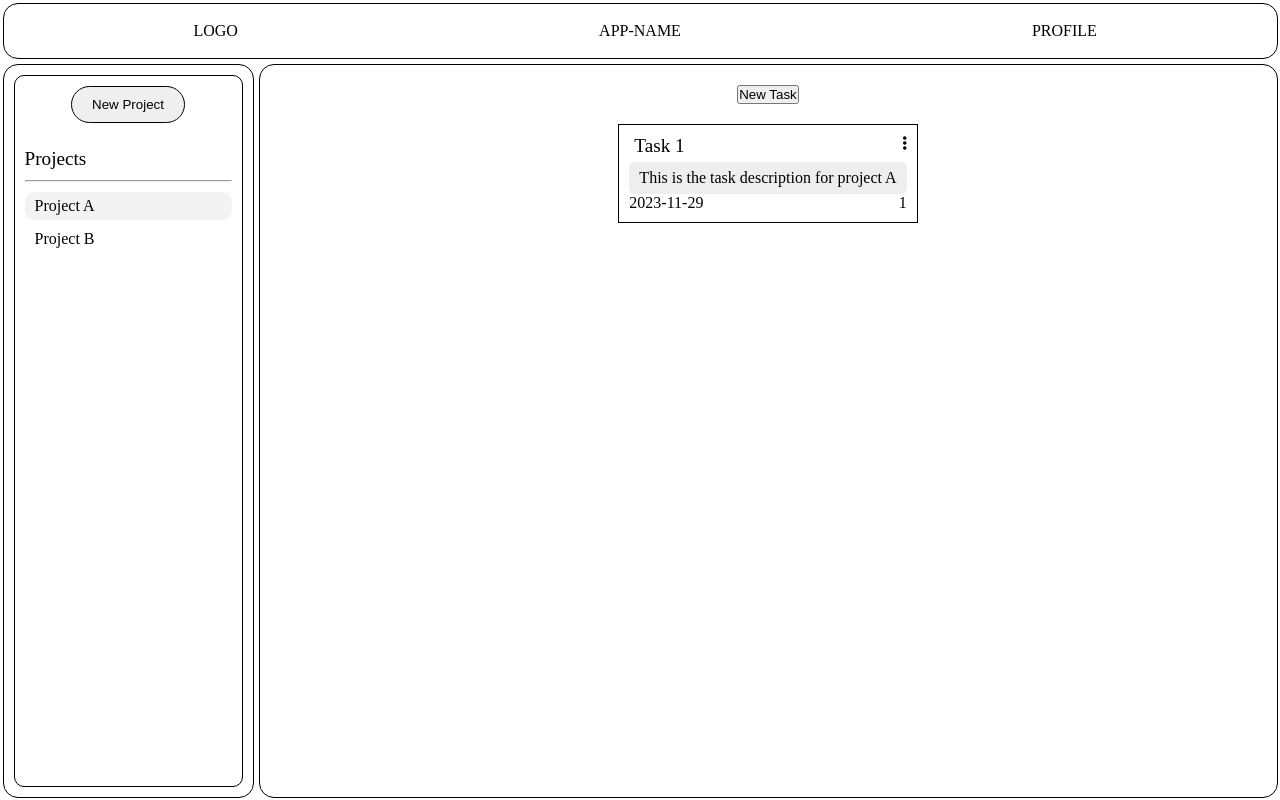
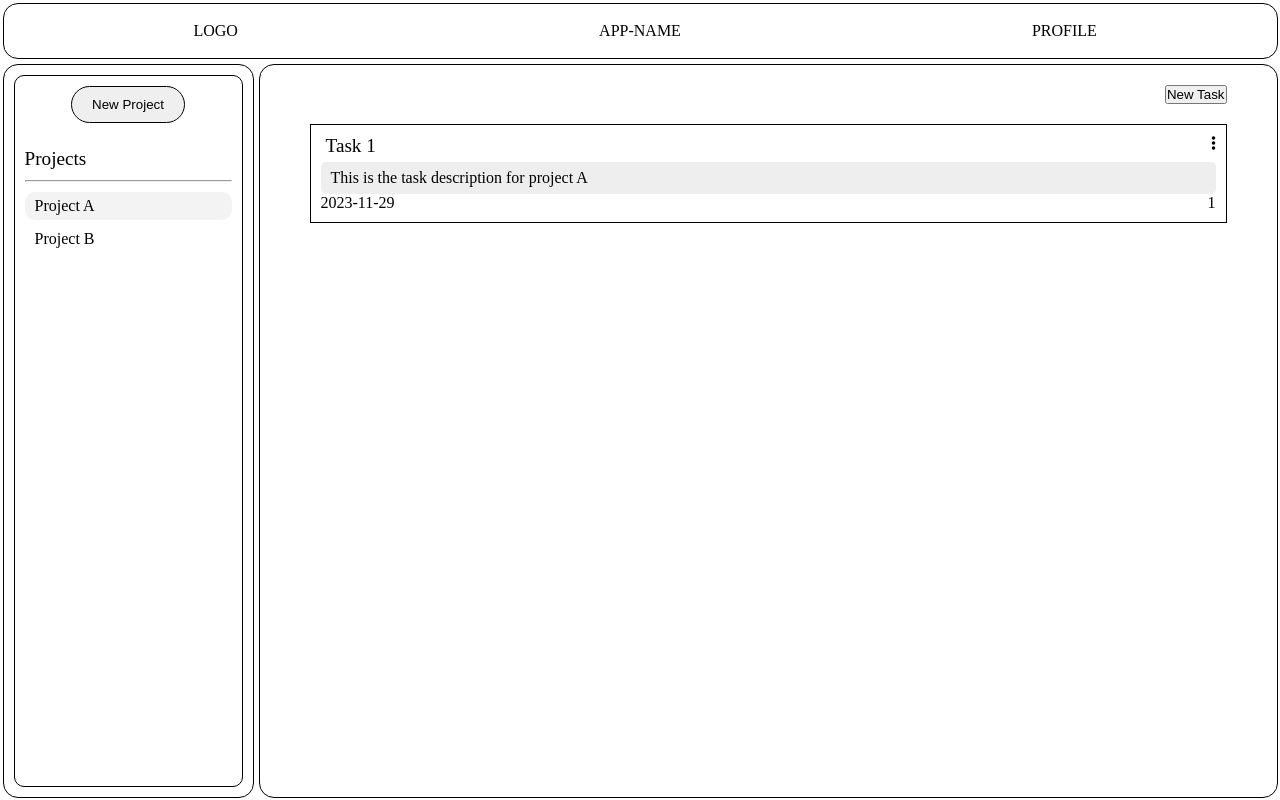
Before and after one commit to Caine-Spiwak/task-project, a website built with webpack: page src/index.html in a window 1280 px wide. Built offline with nearby package versions, Linux system fonts and the light colour scheme.

Commit message:
make some css improvements

```diff
--- a/src/css/content.css
+++ b/src/css/content.css
@@ -1,3 +1,13 @@
+.content {
+    display: flex;
+    flex-direction: column;
+}
+
+.new-task-btn {
+    margin-left: auto;
+    margin-bottom: 20px;
+}
+
 .task {
     border: 1px solid black;
     padding: 10px;
--- a/src/css/structure.css
+++ b/src/css/structure.css
@@ -29,9 +29,4 @@
 
     height: 91.8vh;
     padding: 20px 50px;
-
-    display: flex;
-    flex-direction: column;
-    align-items: center;
-    gap: 20px;
 }
--- a/src/index.html
+++ b/src/index.html
@@ -42,7 +42,8 @@
 
         <!-- C O N T E N T -->
         <div id="content">
-            <button data-open-modal>New Task</button>
+            <div class="content">
+                <button class="new-task-btn" data-open-modal>New Task</button>
                 <div id="task-content">
                     <!-- <div class="task">
                         <div class="task-row">
@@ -55,6 +56,7 @@
                             <div class="task-priority">3</div>
                         </div>
                     </div> -->
+                </div>
             </div>
         </div>
         <!-- C O N T E N T -->
```
Also changed, not shown: src/css/tasks.css (deleted). Lines whose indentation alone changed are shown as unchanged.
